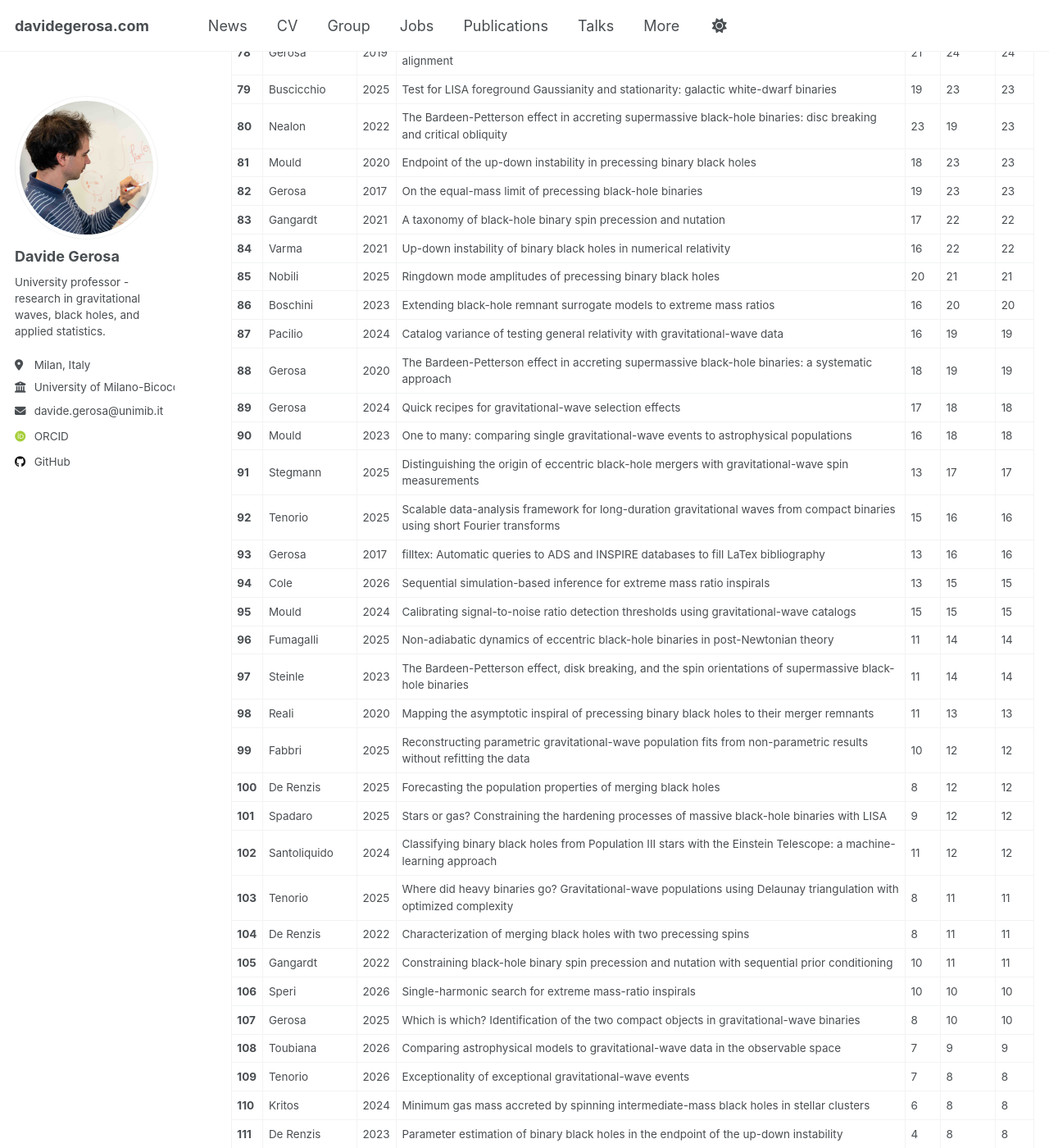
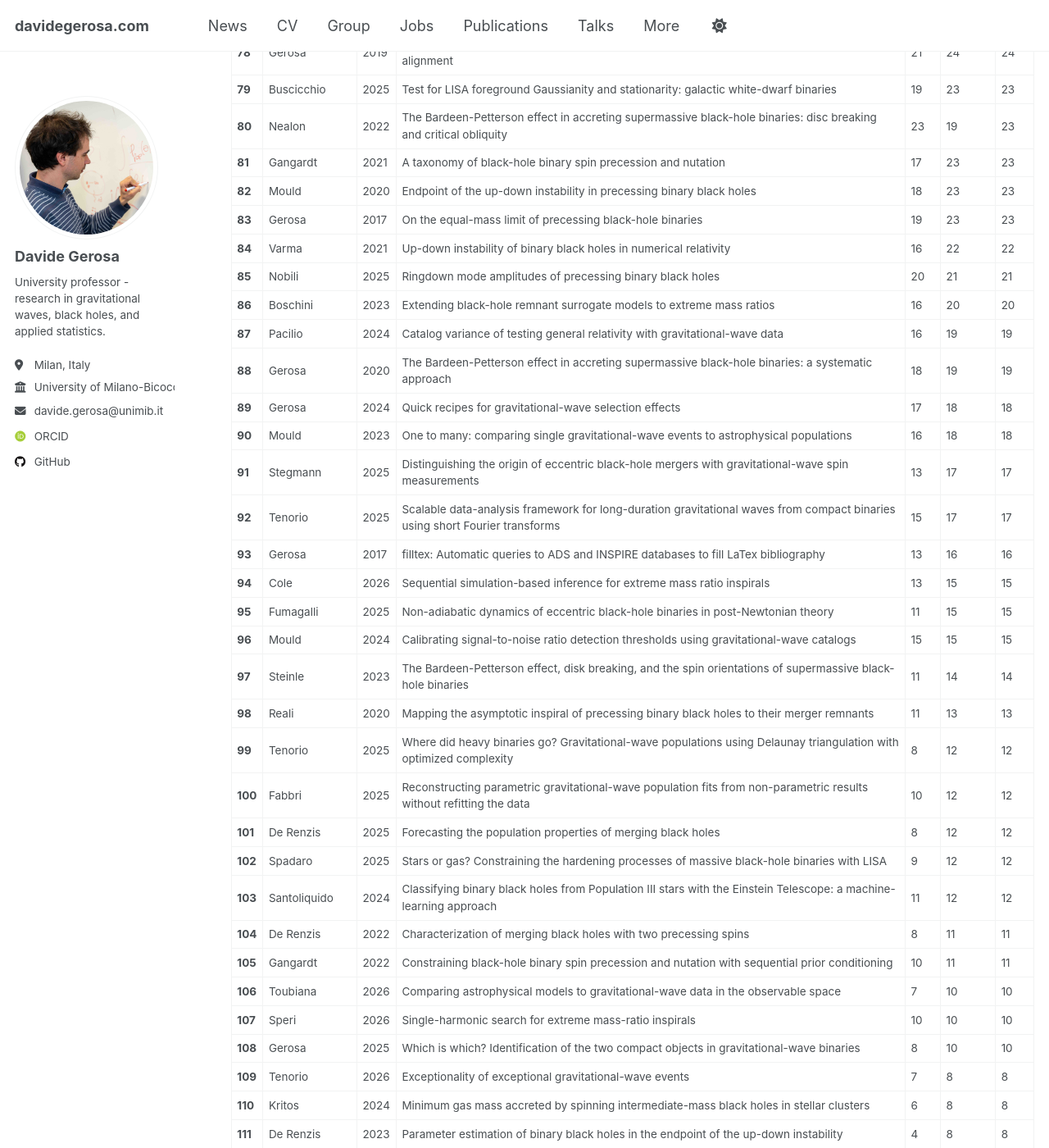
Before and after one commit to dgerosa/website, a Jekyll site: the page built from _pages/citations.md, in a window 1280 px wide and 1400 px high, scrolled down 3655 px. Shown: the whole window at 82% size. Built offline with Jekyll 4.4.1, drawn with Linux system fonts in a browser that asks for light colours; some web fonts are replaced; some of the changed text lies outside the part shown.

Commit message:
Website update from workflow

```diff
--- a/_pages/_citations.md
+++ b/_pages/_citations.md
@@ -83,15 +83,15 @@
 | **72** | Rosca-Mead | 2020 | Structure of neutron stars in massive scalar-tensor gravity | 25 | 29 | 29 |
 | **73** | Sperhake | 2020 | Amplification of superkicks in black-hole binaries through orbital eccentricity | 26 | 28 | 28 |
 | **74** | Boschini | 2025 | Orbital eccentricity in general relativity from catastrophe theory | 24 | 27 | 27 |
-| **75** | Pedrotti | 2025 | Cosmology with the angular cross-correlation of gravitational-wave and galaxy catalogs: forecasts for next-generation interferometers and the Euclid survey | 19 | 25 | 25 |
-| **76** | Zhao | 2017 | Nutational resonances, transitional precession, and precession-averaged evolution in binary black-hole systems | 22 | 25 | 25 |
+| **75** | Zhao | 2017 | Nutational resonances, transitional precession, and precession-averaged evolution in binary black-hole systems | 22 | 26 | 26 |
+| **76** | Pedrotti | 2025 | Cosmology with the angular cross-correlation of gravitational-wave and galaxy catalogs: forecasts for next-generation interferometers and the Euclid survey | 19 | 25 | 25 |
 | **77** | Mancarella | 2023 | Inferring, not just detecting: metrics for high-redshift sources observed with third-generation gravitational-wave detectors | 17 | 24 | 24 |
 | **78** | Gerosa | 2019 | Wide nutation: binary black-hole spins repeatedly oscillating from full alignment to full anti-alignment | 21 | 24 | 24 |
 | **79** | Buscicchio | 2025 | Test for LISA foreground Gaussianity and stationarity: galactic white-dwarf binaries | 19 | 23 | 23 |
 | **80** | Nealon | 2022 | The Bardeen-Petterson effect in accreting supermassive black-hole binaries: disc breaking and critical obliquity | 23 | 19 | 23 |
-| **81** | Mould | 2020 | Endpoint of the up-down instability in precessing binary black holes | 18 | 23 | 23 |
-| **82** | Gerosa | 2017 | On the equal-mass limit of precessing black-hole binaries | 19 | 23 | 23 |
-| **83** | Gangardt | 2021 | A taxonomy of black-hole binary spin precession and nutation | 17 | 22 | 22 |
+| **81** | Gangardt | 2021 | A taxonomy of black-hole binary spin precession and nutation | 17 | 23 | 23 |
+| **82** | Mould | 2020 | Endpoint of the up-down instability in precessing binary black holes | 18 | 23 | 23 |
+| **83** | Gerosa | 2017 | On the equal-mass limit of precessing black-hole binaries | 19 | 23 | 23 |
 | **84** | Varma | 2021 | Up-down instability of binary black holes in numerical relativity | 16 | 22 | 22 |
 | **85** | Nobili | 2025 | Ringdown mode amplitudes of precessing binary black holes | 20 | 21 | 21 |
 | **86** | Boschini | 2023 | Extending black-hole remnant surrogate models to extreme mass ratios | 16 | 20 | 20 |
@@ -100,23 +100,23 @@
 | **89** | Gerosa | 2024 | Quick recipes for gravitational-wave selection effects | 17 | 18 | 18 |
 | **90** | Mould | 2023 | One to many: comparing single gravitational-wave events to astrophysical populations | 16 | 18 | 18 |
 | **91** | Stegmann | 2025 | Distinguishing the origin of eccentric black-hole mergers with gravitational-wave spin measurements | 13 | 17 | 17 |
-| **92** | Tenorio | 2025 | Scalable data-analysis framework for long-duration gravitational waves from compact binaries using short Fourier transforms | 15 | 16 | 16 |
+| **92** | Tenorio | 2025 | Scalable data-analysis framework for long-duration gravitational waves from compact binaries using short Fourier transforms | 15 | 17 | 17 |
 | **93** | Gerosa | 2017 | filltex: Automatic queries to ADS and INSPIRE databases to fill LaTex bibliography | 13 | 16 | 16 |
 | **94** | Cole | 2026 | Sequential simulation-based inference for extreme mass ratio inspirals | 13 | 15 | 15 |
-| **95** | Mould | 2024 | Calibrating signal-to-noise ratio detection thresholds using gravitational-wave catalogs | 15 | 15 | 15 |
-| **96** | Fumagalli | 2025 | Non-adiabatic dynamics of eccentric black-hole binaries in post-Newtonian theory | 11 | 14 | 14 |
+| **95** | Fumagalli | 2025 | Non-adiabatic dynamics of eccentric black-hole binaries in post-Newtonian theory | 11 | 15 | 15 |
+| **96** | Mould | 2024 | Calibrating signal-to-noise ratio detection thresholds using gravitational-wave catalogs | 15 | 15 | 15 |
 | **97** | Steinle | 2023 | The Bardeen-Petterson effect, disk breaking, and the spin orientations of supermassive black-hole binaries | 11 | 14 | 14 |
 | **98** | Reali | 2020 | Mapping the asymptotic inspiral of precessing binary black holes to their merger remnants | 11 | 13 | 13 |
-| **99** | Fabbri | 2025 | Reconstructing parametric gravitational-wave population fits from non-parametric results without refitting the data | 10 | 12 | 12 |
-| **100** | De Renzis | 2025 | Forecasting the population properties of merging black holes | 8 | 12 | 12 |
-| **101** | Spadaro | 2025 | Stars or gas? Constraining the hardening processes of massive black-hole binaries with LISA | 9 | 12 | 12 |
-| **102** | Santoliquido | 2024 | Classifying binary black holes from Population III stars with the Einstein Telescope: a machine-learning approach | 11 | 12 | 12 |
-| **103** | Tenorio | 2025 | Where did heavy binaries go? Gravitational-wave populations using Delaunay triangulation with optimized complexity | 8 | 11 | 11 |
+| **99** | Tenorio | 2025 | Where did heavy binaries go? Gravitational-wave populations using Delaunay triangulation with optimized complexity | 8 | 12 | 12 |
+| **100** | Fabbri | 2025 | Reconstructing parametric gravitational-wave population fits from non-parametric results without refitting the data | 10 | 12 | 12 |
+| **101** | De Renzis | 2025 | Forecasting the population properties of merging black holes | 8 | 12 | 12 |
+| **102** | Spadaro | 2025 | Stars or gas? Constraining the hardening processes of massive black-hole binaries with LISA | 9 | 12 | 12 |
+| **103** | Santoliquido | 2024 | Classifying binary black holes from Population III stars with the Einstein Telescope: a machine-learning approach | 11 | 12 | 12 |
 | **104** | De Renzis | 2022 | Characterization of merging black holes with two precessing spins | 8 | 11 | 11 |
 | **105** | Gangardt | 2022 | Constraining black-hole binary spin precession and nutation with sequential prior conditioning | 10 | 11 | 11 |
-| **106** | Speri | 2026 | Single-harmonic search for extreme mass-ratio inspirals | 10 | 10 | 10 |
-| **107** | Gerosa | 2025 | Which is which? Identification of the two compact objects in gravitational-wave binaries | 8 | 10 | 10 |
-| **108** | Toubiana | 2026 | Comparing astrophysical models to gravitational-wave data in the observable space | 7 | 9 | 9 |
+| **106** | Toubiana | 2026 | Comparing astrophysical models to gravitational-wave data in the observable space | 7 | 10 | 10 |
+| **107** | Speri | 2026 | Single-harmonic search for extreme mass-ratio inspirals | 10 | 10 | 10 |
+| **108** | Gerosa | 2025 | Which is which? Identification of the two compact objects in gravitational-wave binaries | 8 | 10 | 10 |
 | **109** | Tenorio | 2026 | Exceptionality of exceptional gravitational-wave events | 7 | 8 | 8 |
 | **110** | Kritos | 2024 | Minimum gas mass accreted by spinning intermediate-mass black holes in stellar clusters | 6 | 8 | 8 |
 | **111** | De Renzis | 2023 | Parameter estimation of binary black holes in the endpoint of the up-down instability | 4 | 8 | 8 |
@@ -209,4 +209,4 @@
 
 
 <br><br>
-*Last updated: 2026-09-08 11:59:54 UTC*
+*Last updated: 2026-09-09 06:07:01 UTC*
```
Also changed, not shown: other parts of _pages/_citations.md (+19 -19 lines), _pages/_group.md (+1 -1 lines), _pages/_publications.md (+1 -1 lines), _pages/_talks.md (+1 -1 lines).
